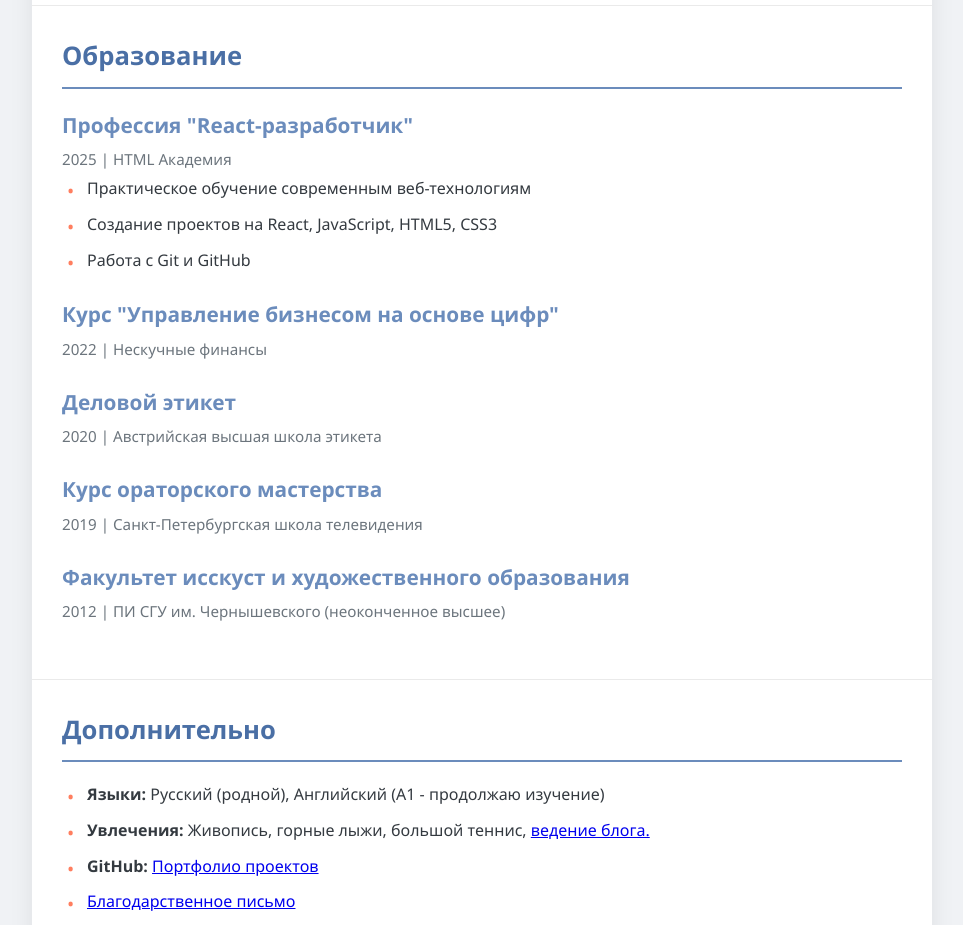
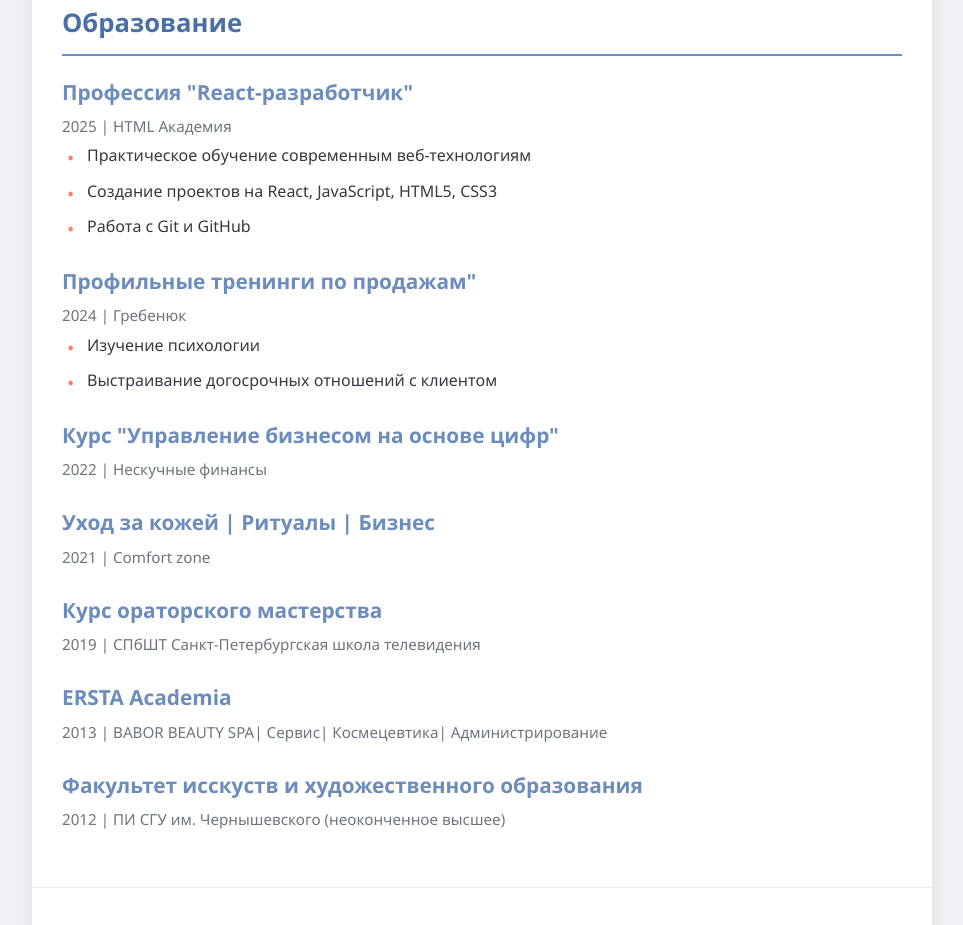
Before and after one commit to AnnaKramar/resume, a plain HTML site: page index.html in a window 1280 px wide. Shown: the part 2778-3703 px from the top of the page, without its empty margins (158-1121 px from the left). Drawn offline with Linux system fonts and the light colour scheme.

Commit message:
внесла правки

```diff
--- a/index.html
+++ b/index.html
@@ -39,6 +39,7 @@
             <li>TypeScript </li>
             <li>HTML, CSS</li>
             <li>Git & GitHub</li>
+            <li>Работа с внешними API</li>
             <li>Верстка</li>
           </ul>
         </div>
@@ -53,7 +54,7 @@
             <li>Коммуникация и работа в команде</li>
             <li>Управление эмоциями</li>
             <li>Ориентированность на результат</li>
-            <li>Быстрое обучение</li>
+            <li>Быстро учусь</li>
           </ul>
         </div>
       </div>
@@ -65,7 +66,7 @@
 
       <div class="job">
         <h3>Куратор двух потоков акселерационных программ</h3>
-        <span class="job-period">12.2024 –  04.2025| Преакселератор Технопарка Сколково</span>
+        <span class="job-period">12.2024 –  04.2025 | Преакселератор Технопарка Сколково</span>
         <ul>
           <li>Координация двух потоков акселерационной программы для стартапов</li>
           <li>Разработка и поддержка лендингов для регистрации на мероприятия</li>
@@ -76,7 +77,7 @@
       </div>
 
       <div class="job">
-        <h3>Менеджер по продажам / Тимлид в самом инновационном стартапе искусственной волны</h3>
+        <h3>Менеджер по продажам / Тимлид в инновационном стартапе </h3>
         <span class="job-period">03.2023 – 10.2024 | Surf Brothers, Сколково</span>
         <ul>
           <li>Лидирование отдела продаж, выполнение и перевыполнение планов</li>
@@ -92,7 +93,7 @@
         <ul>
           <li>Полное управление салоном красоты, подбор персонала</li>
           <li>Разработка стратегий повышения качества сервиса</li>
-          <li>Анализ ключевых показателей (NPS, прибыльность)</li>
+          <li>Анализ ключевых показателей</li>
         </ul>
       </div>
 
@@ -104,7 +105,7 @@
           <li>Контроль подрядчиков и ремонтных работ</li>
           <li>Ведение документации и взаимодействие с партнёрами</li>
           <li>Обеспечение соблюдения стандартов сети</li>
-          <li>Решение операционных проблем</li>
+          <li>Решение операционных задач</li>
         </ul>
       </div>
 
@@ -136,22 +137,36 @@
       </div>
 
       <div class="education-item">
+        <h3>Профильные тренинги по продажам"</h3>
+        <p class="education-detail">2024 | Гребенюк</p>
+        <ul>
+          <li>Изучение психологии</li>
+          <li>Выстраивание догосрочных отношений с клиентом</li>
+        </ul>
+      </div>
+
+      <div class="education-item">
         <h3>Курс "Управление бизнесом на основе цифр"</h3>
         <p class="education-detail">2022 | Нескучные финансы</p>
       </div>
 
       <div class="education-item">
-        <h3>Деловой этикет</h3>
-        <p class="education-detail">2020 | Австрийская высшая школа этикета</p>
+        <h3>Уход за кожей | Ритуалы | Бизнес</h3>
+        <p class="education-detail">2021 | Comfort zone</p>
       </div>
 
       <div class="education-item">
         <h3>Курс ораторского мастерства</h3>
-        <p class="education-detail">2019 | Санкт-Петербургская школа телевидения</p>
+        <p class="education-detail">2019 | СПбШТ Санкт-Петербургская школа телевидения</p>
       </div>
 
       <div class="education-item">
-        <h3>Факультет исскуст и художественного образования</h3>
+        <h3>ERSTA Academia</h3>
+        <p class="education-detail">2013 | BABOR BEAUTY SPA| Сервис| Космецевтика| Администрирование </p>
+      </div>
+
+      <div class="education-item">
+        <h3>Факультет исскуств и художественного образования</h3>
         <p class="education-detail">2012 | ПИ СГУ им. Чернышевского (неоконченное высшее)</p>
       </div>
     </section>
```
